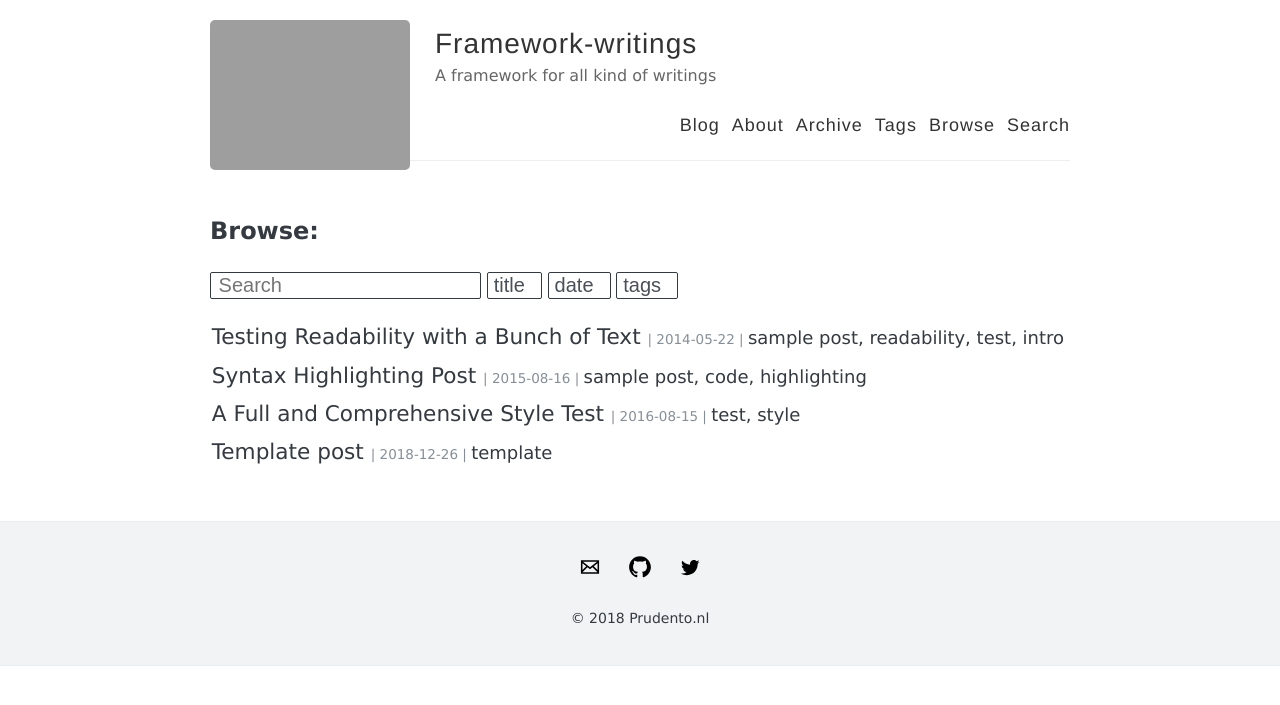
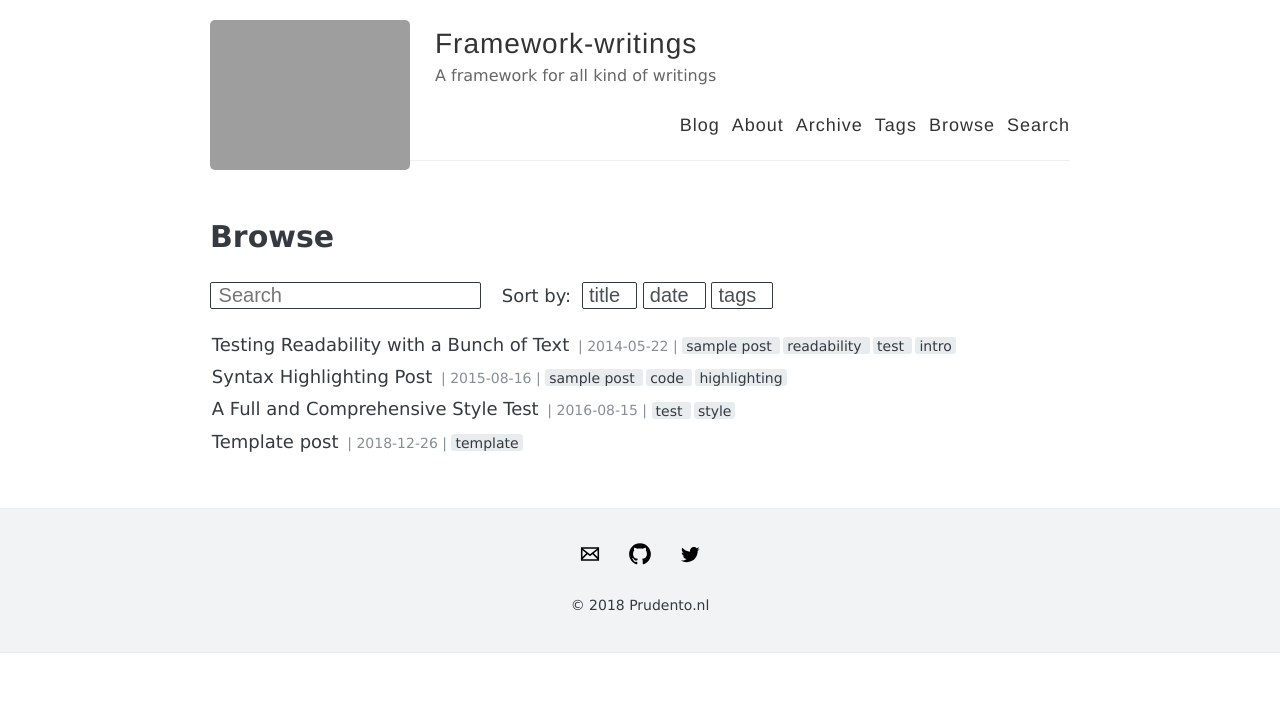
Before and after one commit to Prudento-NL/framework-writings, a Jekyll site: the page built from browse.html, in a window 1280 px wide. Shown: the top 705 px of the page. Built offline with Jekyll 4.4.1, drawn with Linux system fonts in a browser that asks for light colours.

Commit message:
Changed style Browse so it is the same as the rest of FW

```diff
--- a/browse.html
+++ b/browse.html
@@ -1,12 +1,14 @@
 ---
-layout: default
+layout: page
 title: Browse
+permalink: /browse/
 ---
-<h2 class="page-title">Browse:</h2>
+
 <div id="archiveList" class="archive-list">
 
   <div class="browse">
     <input class="search" placeholder=" Search" />
+    <span class="sort-by">Sort by:</span>
     <button class="sort" data-sort="title">title</button>
     <button class="sort" data-sort="date">date</button>
     <button class="sort" data-sort="tags">tags</button>
@@ -16,14 +18,23 @@ title: Browse
     {% for post in site.posts reversed %}
     <div class="browse-list-post">
       <a href="{{ post.url | absolute_url }}">
-      <span class="title browse-list-post-title">
-        {{ post.title }}
-      </span>
-      <span class="date browse-list-post-date"> |
-        <time>{{ post.date | date: "%Y-%m-%d" }}</time> |
-      </span>
-      <span class="tags">{{ post.tags | join: ', ' }}</span>
+        <span class="title browse-list-post-title">
+          {{ post.title }}
+        </span>
+        <span class="date browse-list-post-time"> |
+          <time>{{ post.date | date: "%Y-%m-%d" }}</time> |
+        </span>
       </a>
+      <div <ul class="browse-list-post-tags">
+        {% for tag in post.tags %}
+        <li>
+          <a href="{{ site.url }}{{ site.baseurl }}/tags#{{ tag }}">
+            {{ tag }}
+          </a>
+        </li>
+        {% endfor %}
+        </ul>
+      </div>
     </div>
     {% endfor %}
   </div>
--- a/style.scss
+++ b/style.scss
@@ -552,18 +552,15 @@ nav {
   border-radius: 2px;
   font-size: 20px;
 }
-
+.sort-by{
+  margin: 0 5px 0 15px;
+}
 .browse {
   margin-bottom: 1rem;
 
   &-list {
     &-post {
       padding: 0.1rem;
-
-      &:hover {
-        background-color: $search-background-over-color;
-        border-color: transparent;
-      }
 
       ul {
         list-style-type: none;
@@ -579,19 +576,44 @@ nav {
       }
 
       &-title {
-        font-size: 1.2rem;
-        font-weight: 400;
+        &:hover {
+          background-color: $search-background-over-color;
+          border-color: transparent;
+        }
       }
 
-      &-date {
+      &-time {
         color: $base-lighten-color;
-        font-size: 0.75rem;
-        text-transform: uppercase;
+        font-size: $small-font-size;
+        font-weight: 300;
+        margin-left: 3px;
+      }
+
+      &-tags {
+        display: inline;
+        font-weight: 300;
+        font-size: $small-font-size;
+
+        li {
+          display: inline;
+          margin: 0;
+
+          > li:before {
+            content: "";
+          }
+
+          > a {
+            margin: 3px 3px 3px 0;
+            padding: 0.5px 4px;
+            color: $tag-index-label-color;
+            background-color: $tag-index-label-background-color;
+            border-radius: 3px;
+          }
+        }
       }
     }
   }
 }
-
 .sort {
   cursor: pointer;
   background-color: $search-background-color;
```
